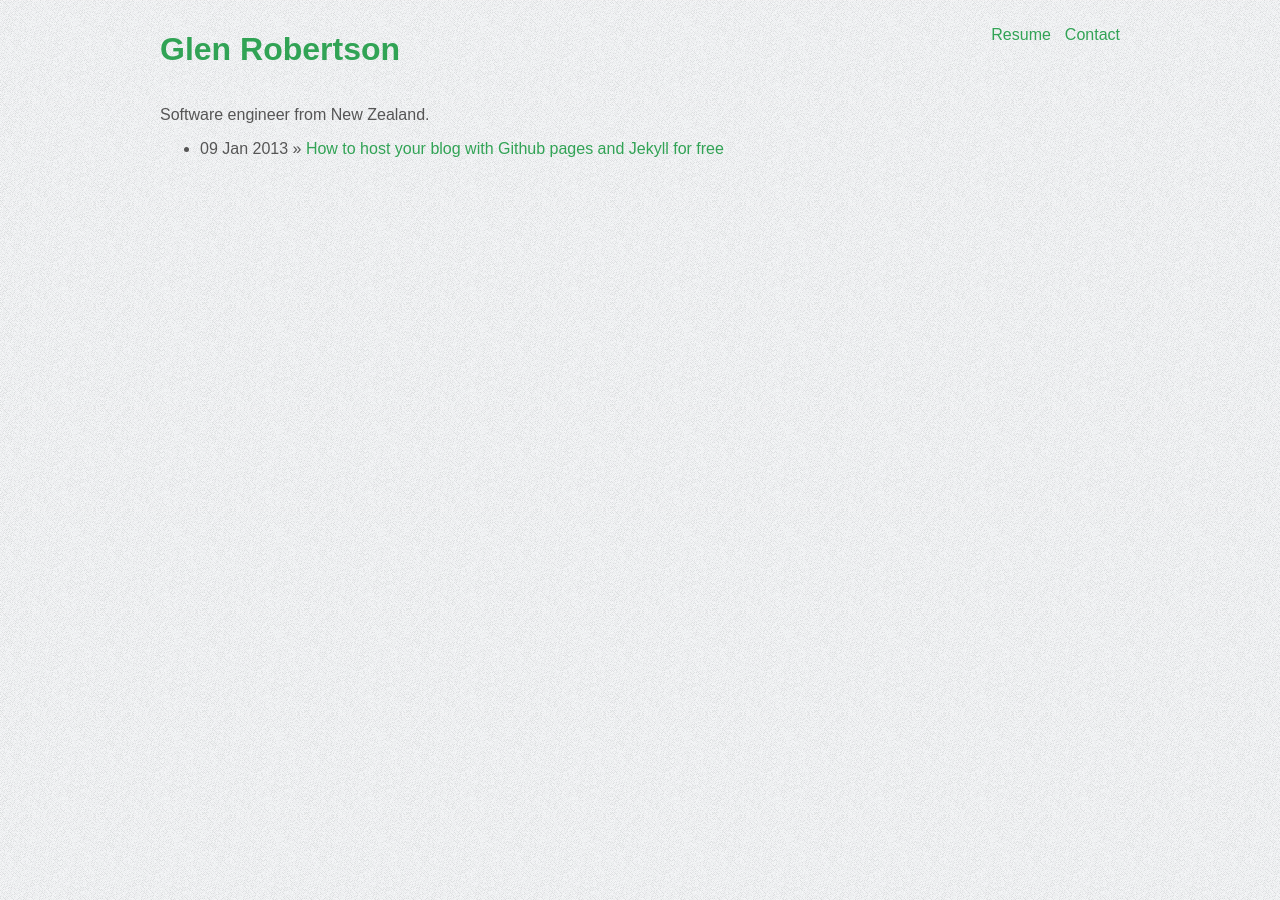
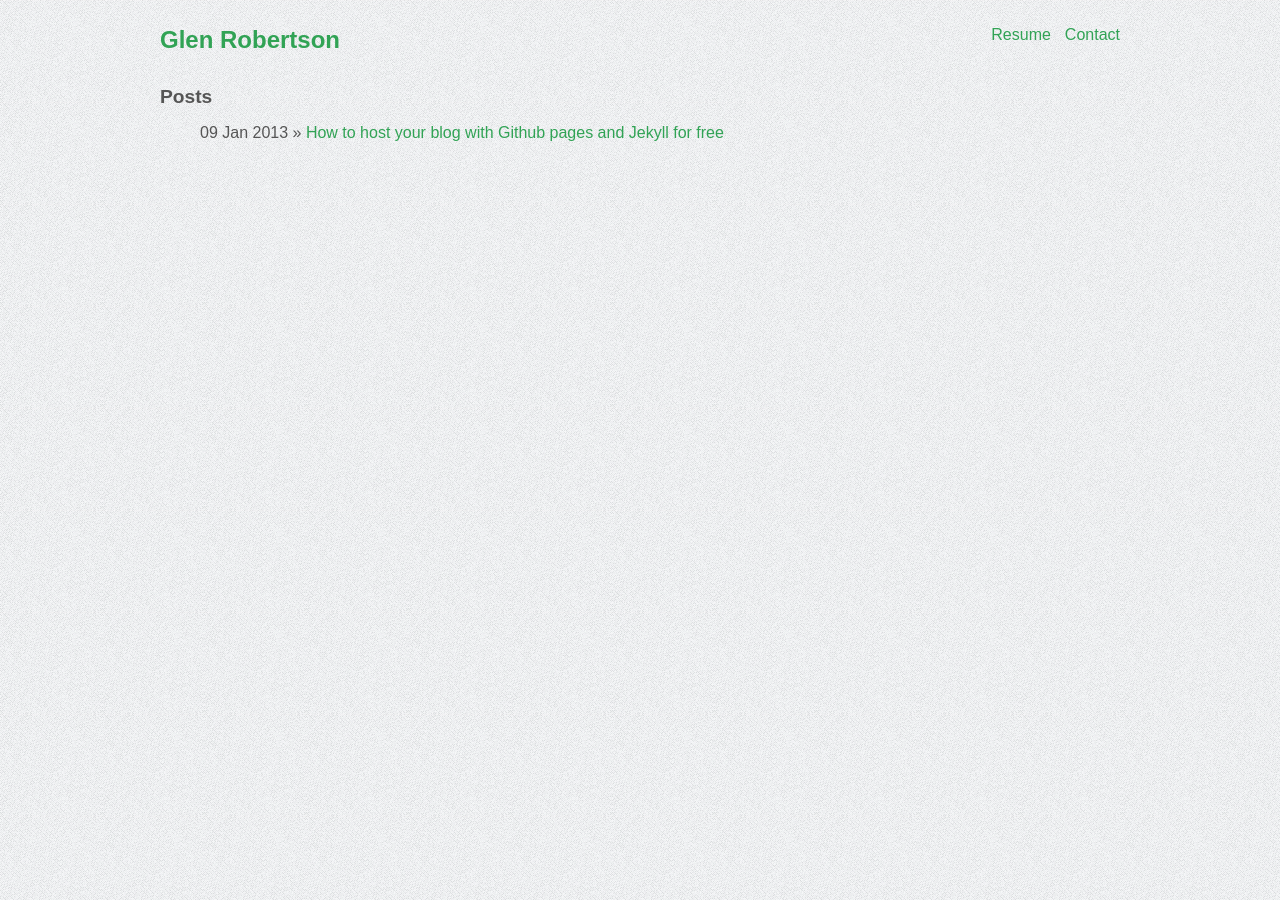
Before and after one commit to glenrobertson/glenrobertson.github.com, a Jekyll site: the page built from index.html, in a window 1280 px wide. Built offline with Jekyll 4.4.1, drawn with Linux system fonts in a browser that asks for light colours; Markdown is read by kramdown in place of the engine named in the settings.

Commit message:
Modified header in layout.

```diff
--- a/css/screen.css
+++ b/css/screen.css
@@ -12,18 +12,8 @@ body {
 #header {
     overflow: hidden;
 }
-#header h1 {
-    float: left;
-}
-#navigation {
-    display: block;
-    float: right;
-    text-align: right;
+ul {
     list-style: none;
-}
-#navigation li {
-    float: left;
-    margin-left: 14px;
 }
 a {
     color: #31a355;
@@ -37,8 +27,15 @@ a img {
     border: 0;
     vertical-align: baseline;
 }
+h1 {
+    font-size: 1.5em;
+    float: left;
+}
+h2 {
+    font-size: 1.2em;
+}
 h3 {
-    color: #555;
+    font-size: 1em;
     margin: 25px 0px 10px 0px;
 }
 dl {
@@ -58,3 +55,18 @@ td ul {
     margin: 0;
     padding-left: 15px;
 }
+#header h1 {
+    float: left;
+}
+ul#navigation {
+    display: block;
+    float: right;
+    text-align: right;
+}
+ul#navigation li {
+    float: left;
+    margin-left: 14px;
+}
+ul.posts > span {
+    color: #999;
+}
--- a/index.html
+++ b/index.html
@@ -3,7 +3,7 @@ layout: default
 title: Home
 ---
 
-<p>Software engineer from New Zealand.</p>
+<h2>Posts</h2>
 <ul class="posts">
     {% for post in site.posts %}
     <li><span>{{ post.date | date_to_string }}</span> &raquo; <a href="{{ post.url }}">{{ post.title }}</a></li>
```
